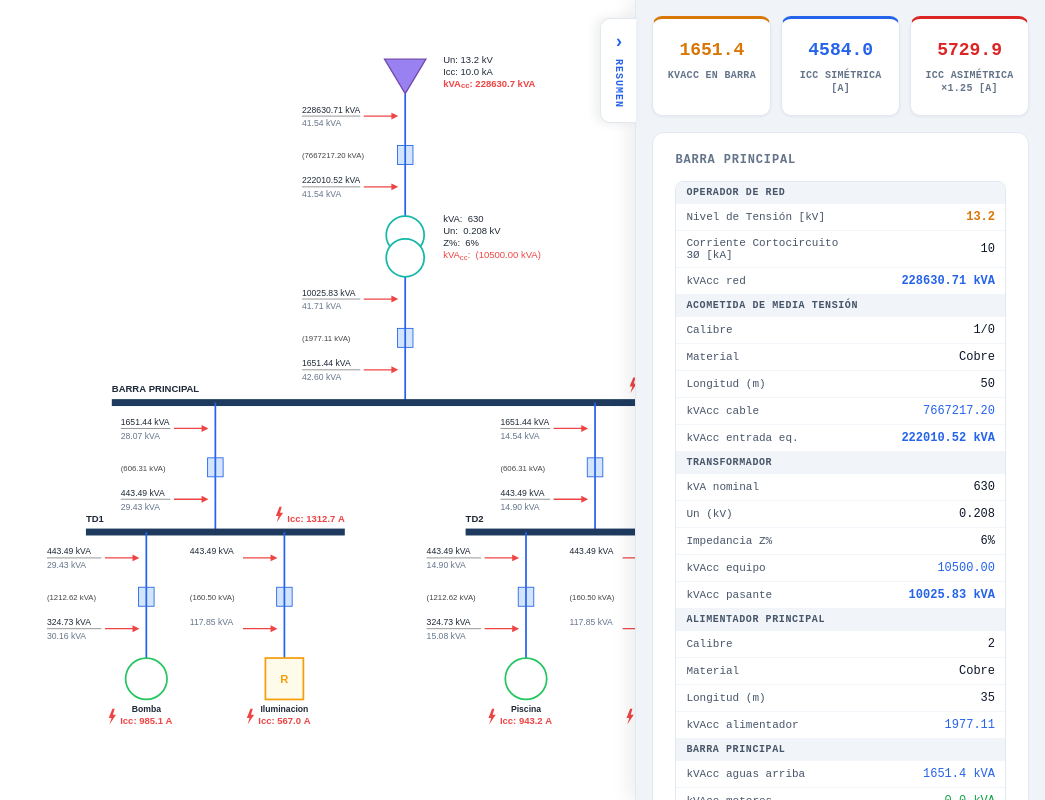
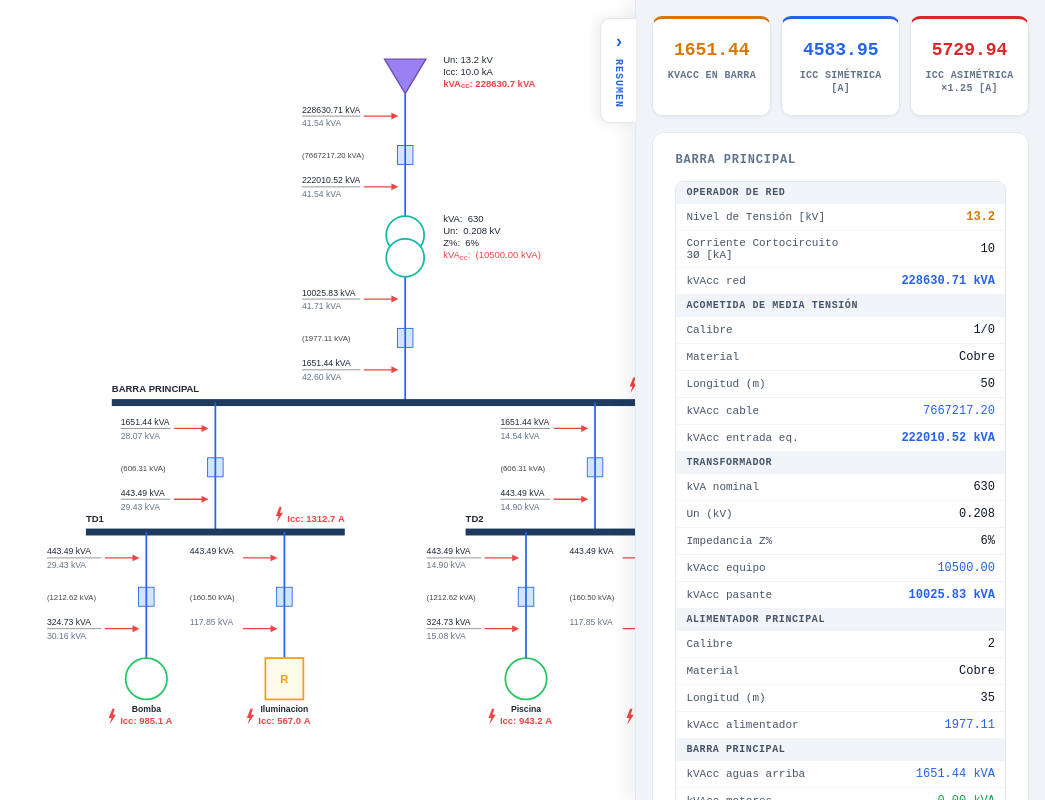
Before and after one commit to cmarioep/ICC-KVA, a React (Vite) app: page / in a window 1280 px wide. Both pictures are taken after a click on the button "⚡ CALCULAR Y VER DIAGRAMA UNIFILAR →". Shown: the whole page, without its empty margins (235-1280 px from the left). Built offline with nearby package versions, Linux system fonts and the light colour scheme.

Commit message:
Styles: valores de resumen a dos decimales

```diff
--- a/src/App.jsx
+++ b/src/App.jsx
@@ -39,15 +39,15 @@ function BusKpis({ busKVAcc, symmetricIcc, asymmetricFactor }) {
   return (
     <div className="kpis">
       <div className="kpi kpi--amber">
-        <div className="kpi__value">{formatNumber(busKVAcc, 1)}</div>
+        <div className="kpi__value">{formatNumber(busKVAcc, 2)}</div>
         <div className="kpi__label">kVAcc en barra</div>
       </div>
       <div className="kpi kpi--blue">
-        <div className="kpi__value">{formatNumber(symmetricIcc, 1)}</div>
+        <div className="kpi__value">{formatNumber(symmetricIcc, 2)}</div>
         <div className="kpi__label">Icc simétrica [A]</div>
       </div>
       <div className="kpi kpi--red">
-        <div className="kpi__value">{formatNumber(symmetricIcc * asymmetricFactor, 1)}</div>
+        <div className="kpi__value">{formatNumber(symmetricIcc * asymmetricFactor, 2)}</div>
         <div className="kpi__label">Icc asimétrica ×{asymmetricFactor} [A]</div>
       </div>
     </div>
@@ -160,7 +160,7 @@ function ParameterSummary({ data, result }) {
               { label: "Z (Ω)", value: (getZ(firstSource.outCable.type, firstSource.outCable.gauge, firstSource.outCable.material, firstSource.outCable.canal) * firstSource.outCable.len / 1000 / (firstSource.outCable.parallel ?? 1)).toFixed(4) },
               { label: "kVAcc cable", value: firstSource.outCableKVAcc?.toFixed(2) ?? "—", color: "blue" },
               { label: "kVAcc a barra", value: `${firstSource.kVAccAtSourceOutput.toFixed(2)} kVA`, bold: true, color: "blue" },
-              { label: "Icc en barra (A)", value: `${(firstSource.kVAccAtSourceOutput / (Math.sqrt(3) * firstSource.kVsec)).toFixed(1)} A`, bold: true, color: "amber" },
+              { label: "Icc en barra (A)", value: `${(firstSource.kVAccAtSourceOutput / (Math.sqrt(3) * firstSource.kVsec)).toFixed(2)} A`, bold: true, color: "amber" },
             ]} />
           </>
         )}
@@ -181,7 +181,7 @@ function ParameterSummary({ data, result }) {
                 { label: "Z (Ω)", value: (getZ(load.cable.type, load.cable.gauge, load.cable.material, load.cable.canal) * load.cable.len / 1000 / (load.cable.parallel ?? 1)).toFixed(4) },
                 { label: "kVAcc cable", value: load.cableKVAcc?.toFixed(2) ?? "—", color: "blue" },
                 { label: "kVAcc terminal", value: `${terminalKVAcc.toFixed(2)} kVA`, bold: true, color: "blue" },
-                { label: "Icc terminal (A)", value: `${terminalIcc.toFixed(1)} A`, bold: true, color: "amber" },
+                { label: "Icc terminal (A)", value: `${terminalIcc.toFixed(2)} A`, bold: true, color: "amber" },
               ];
             })} />
           </>
@@ -219,7 +219,7 @@ function ParameterSummary({ data, result }) {
                 { label: "Carga (VA)", value: load.loadVA },
                 { label: "kVAcc conductor", value: load.cableKVAcc?.toFixed(2) ?? "—", color: "amber" },
                 { label: "kVAcc terminal", value: `${terminalKVAcc.toFixed(2)} kVA`, bold: true, color: "amber" },
-                { label: "Icc terminal (A)", value: `${terminalIcc.toFixed(1)} A`, bold: true, color: "amber" },
+                { label: "Icc terminal (A)", value: `${terminalIcc.toFixed(2)} A`, bold: true, color: "amber" },
               ];
             })} />
           </>
@@ -272,11 +272,11 @@ function UnifiedMainSummary({ data, result }) {
         ] : []),
 
         { type: "header", label: "Barra Principal" },
-        { label: "kVAcc aguas arriba", value: `${formatNumber(mainBusKVAcc, 1)} kVA`, color: "blue" },
-        { label: "kVAcc motores", value: `${formatNumber(0, 1)} kVA`, color: "green" },
-        { type: "total", label: "kVAcc en barra", value: `${formatNumber(mainBusKVAcc, 1)} kVA`, color: "amber" },
-        { type: "total", label: "Icc simétrica", value: `${formatNumber(mainBusIcc, 1)} A`, color: "blue" },
-        { type: "total", label: `Icc asimétrica ×${mainAsymmetricFactor}`, value: `${formatNumber(mainBusIcc * mainAsymmetricFactor, 1)} A`, color: "red" },
+        { label: "kVAcc aguas arriba", value: `${formatNumber(mainBusKVAcc, 2)} kVA`, color: "blue" },
+        { label: "kVAcc motores", value: `${formatNumber(0, 2)} kVA`, color: "green" },
+        { type: "total", label: "kVAcc en barra", value: `${formatNumber(mainBusKVAcc, 2)} kVA`, color: "amber" },
+        { type: "total", label: "Icc simétrica", value: `${formatNumber(mainBusIcc, 2)} A`, color: "blue" },
+        { type: "total", label: `Icc asimétrica ×${mainAsymmetricFactor}`, value: `${formatNumber(mainBusIcc * mainAsymmetricFactor, 2)} A`, color: "red" },
       ]} />
     </Card>
   );
@@ -305,11 +305,11 @@ function TableroSummary({ tablero }) {
         ] : []),
 
         { type: "header", label: "Barra del Tablero" },
-        { label: "kVAcc aguas arriba", value: `${formatNumber(upstreamAtBus, 1)} kVA`, color: "blue" },
-        { label: "kVAcc motores", value: `${formatNumber(downstreamKVAcc, 1)} kVA`, color: "green" },
-        { type: "total", label: "kVAcc en barra", value: `${formatNumber(busKVAcc, 1)} kVA`, color: "amber" },
-        { type: "total", label: "Icc simétrica", value: `${formatNumber(symmetricShortCircuitCurrent, 1)} A`, color: "blue" },
-        { type: "total", label: `Icc asimétrica ×${asymmetricFactor}`, value: `${formatNumber(asymmetricShortCircuitCurrent, 1)} A`, color: "red" },
+        { label: "kVAcc aguas arriba", value: `${formatNumber(upstreamAtBus, 2)} kVA`, color: "blue" },
+        { label: "kVAcc motores", value: `${formatNumber(downstreamKVAcc, 2)} kVA`, color: "green" },
+        { type: "total", label: "kVAcc en barra", value: `${formatNumber(busKVAcc, 2)} kVA`, color: "amber" },
+        { type: "total", label: "Icc simétrica", value: `${formatNumber(symmetricShortCircuitCurrent, 2)} A`, color: "blue" },
+        { type: "total", label: `Icc asimétrica ×${asymmetricFactor}`, value: `${formatNumber(asymmetricShortCircuitCurrent, 2)} A`, color: "red" },
 
         ...loadResults.flatMap(load => {
           const vKV = load.voltageKV ?? busVoltageKV;
@@ -320,13 +320,13 @@ function TableroSummary({ tablero }) {
             { label: "Tipo", value: load.circuitLoadType, color: "amber" },
             { label: "Calibre", value: load.cable.gauge },
             { label: "Longitud (m)", value: load.cable.len },
-            { label: "kVAcc Ramal", value: load.cableKVAcc ? `${formatNumber(load.cableKVAcc, 1)} kVA` : "—", color: "blue" },
+            { label: "kVAcc Ramal", value: load.cableKVAcc ? `${formatNumber(load.cableKVAcc, 2)} kVA` : "—", color: "blue" },
             ...(load.loadType === "inducción" ? [
               { label: "Potencia (HP)", value: load.hp.toFixed(2), color: "green" },
               { label: "kVAcc motor", value: load.motorKVAcc.toFixed(2), color: "green" },
             ] : []),
-            { label: "Icc terminal (A)", value: `${formatNumber(terminalIcc, 1)} A`, bold: true, color: "amber" },
-            { label: `Icc asimétrica ×${asymmetricFactor} (A)`, value: `${formatNumber(terminalIcc * asymmetricFactor, 1)} A`, bold: true, color: "red" },
+            { label: "Icc terminal (A)", value: `${formatNumber(terminalIcc, 2)} A`, bold: true, color: "amber" },
+            { label: `Icc asimétrica ×${asymmetricFactor} (A)`, value: `${formatNumber(terminalIcc * asymmetricFactor, 2)} A`, bold: true, color: "red" },
           ];
         }),
       ]} />
@@ -472,11 +472,11 @@ export default function App() {
               ] : []),
 
               { type: "header", label: "Barra" },
-              { label: "kVAcc aguas arriba", value: `${formatNumber(upstreamKVAcc, 1)} kVA`, color: "blue" },
-              { label: "kVAcc motores", value: `${formatNumber(downstreamKVAcc, 1)} kVA`, color: "green" },
-              { type: "total", label: "kVAcc en barra", value: `${formatNumber(busKVAcc, 1)} kVA`, color: "amber" },
-              { type: "total", label: "Icc simétrica", value: `${formatNumber(symmetricShortCircuitCurrent, 1)} A`, color: "blue" },
-              { type: "total", label: `Icc asimétrica ×${asymmetricFactor}`, value: `${formatNumber(asymmetricShortCircuitCurrent, 1)} A`, color: "red" },
+              { label: "kVAcc aguas arriba", value: `${formatNumber(upstreamKVAcc, 2)} kVA`, color: "blue" },
+              { label: "kVAcc motores", value: `${formatNumber(downstreamKVAcc, 2)} kVA`, color: "green" },
+              { type: "total", label: "kVAcc en barra", value: `${formatNumber(busKVAcc, 2)} kVA`, color: "amber" },
+              { type: "total", label: "Icc simétrica", value: `${formatNumber(symmetricShortCircuitCurrent, 2)} A`, color: "blue" },
+              { type: "total", label: `Icc asimétrica ×${asymmetricFactor}`, value: `${formatNumber(asymmetricShortCircuitCurrent, 2)} A`, color: "red" },
 
               ...loadResults.flatMap(load => {
                 const vKV = load.voltageKV ?? busVoltageKV;
@@ -487,13 +487,13 @@ export default function App() {
                   { label: "Tipo", value: load.circuitLoadType, color: "amber" },
                   { label: "Calibre", value: load.cable.gauge },
                   { label: "Longitud (m)", value: load.cable.len },
-                  { label: "kVAcc Ramal", value: load.cableKVAcc ? `${formatNumber(load.cableKVAcc, 1)} kVA` : "—", color: "blue" },
+                  { label: "kVAcc Ramal", value: load.cableKVAcc ? `${formatNumber(load.cableKVAcc, 2)} kVA` : "—", color: "blue" },
                   ...(load.loadType === "inducción" ? [
                     { label: "Potencia (HP)", value: load.hp.toFixed(2), color: "green" },
                     { label: "kVAcc motor", value: load.motorKVAcc.toFixed(2), color: "green" },
                   ] : []),
-                  { label: "Icc terminal (A)", value: `${formatNumber(terminalIcc, 1)} A`, bold: true, color: "amber" },
-                  { label: `Icc asimétrica ×${asymmetricFactor} (A)`, value: `${formatNumber(terminalIcc * asymmetricFactor, 1)} A`, bold: true, color: "red" },
+                  { label: "Icc terminal (A)", value: `${formatNumber(terminalIcc, 2)} A`, bold: true, color: "amber" },
+                  { label: `Icc asimétrica ×${asymmetricFactor} (A)`, value: `${formatNumber(terminalIcc * asymmetricFactor, 2)} A`, bold: true, color: "red" },
                 ];
               }),
             ]} />
```
